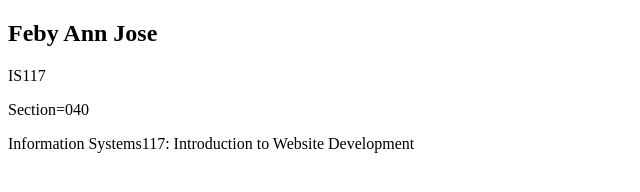
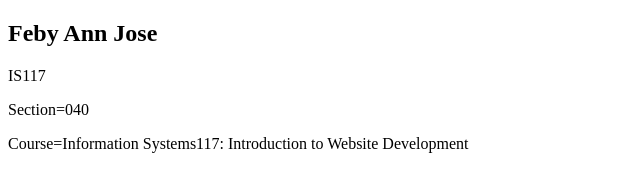
Before and after one commit to febyjose12/A06, a plain HTML site: page index.html in a window 1280 px wide. Shown: the whole page, without its empty margins (0-640 px from the left). Drawn offline with Linux system fonts and the light colour scheme.

Commit message:
Update index.html

```diff
--- a/index.html
+++ b/index.html
@@ -7,5 +7,5 @@
     <h2>Feby Ann Jose</h2>
     <p>IS117</p>
     <p>Section=040</p>
-    <p>Information Systems117: Introduction to Website Development
+    <p> Course=Information Systems117: Introduction to Website Development
 </body>
```
